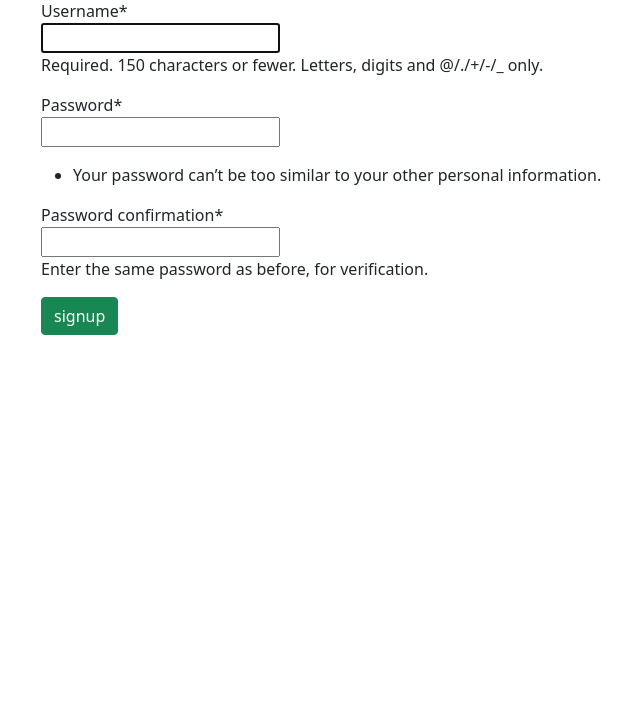
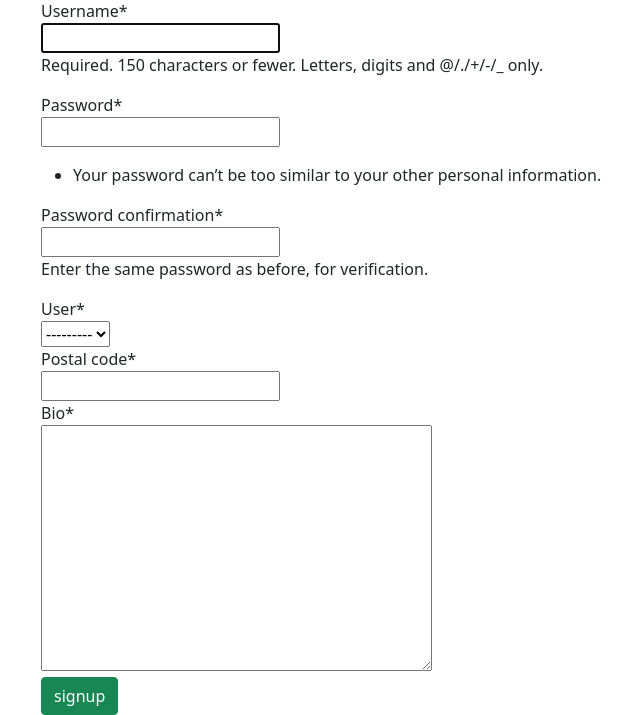
Before and after one commit to mo-shawa/spot, a Django app: page /accounts/signup/ in a window 1280 px wide. Shown: the part 139-854 px from the top of the page, without its empty margins (41-681 px from the left). Before the commit the page ends 474 px from the top, so only its background shows below. Run offline with Django 3.2, Linux system fonts and the light colour scheme; some libraries are stand-ins or nearby versions.

Commit message:
profile and user connection working via admin but not through site forms

```diff
--- a/main_app/forms.py
+++ b/main_app/forms.py
@@ -1,7 +1,12 @@
 from django.forms import ModelForm
-from .models import User, Dog
+from .models import User, Dog, Profile
 
 class UserForm(ModelForm):
     class Meta:
         model = User
         fields = ['username', 'first_name', 'last_name', 'email', 'password' ]
+
+class ProfileForm(ModelForm):
+    class Meta:
+        model = Profile
+        fields = "__all__"
--- a/main_app/models.py
+++ b/main_app/models.py
@@ -3,6 +3,8 @@ from django.urls import reverse
 from datetime import date
 # Import the User
 from django.contrib.auth.models import User
+from django.db.models.signals import post_save
+from django.dispatch import receiver
 # Create your models here.
 
 class Profile(models.Model):
@@ -11,7 +13,14 @@ class Profile(models.Model):
     bio = models.TextField(max_length=250)
     # friends = models.ManyToManyField(Profile)
 
+@receiver(post_save, sender=User)
+def create_user_profile(sender, instance, created, **kwargs):
+    if created:
+        Profile.objects.create(user=instance)
 
+@receiver(post_save, sender=User)
+def save_user_profile(sender, instance, **kwargs):
+    instance.profile.save()
 
 class Dog(models.Model):
     name = models.CharField(max_length=100)
--- a/main_app/templates/registration/signup.html
+++ b/main_app/templates/registration/signup.html
@@ -7,7 +7,8 @@
 {% endif %}
 
 <form method="post" action="{% url 'signup' %}">
-	{% csrf_token %} {{ form|crispy }}
+	{% csrf_token %} {{ user_form|crispy }}
+	{{ profile_form|crispy }}
 	<input type="submit" class="btn btn-success" value="signup" />
 </form>
 
--- a/main_app/views.py
+++ b/main_app/views.py
@@ -5,7 +5,7 @@ from django.contrib.auth import login
 from django.contrib.auth.forms import UserCreationForm
 from django.contrib.auth.decorators import login_required
 from django.contrib.auth.mixins import LoginRequiredMixin
-
+from main_app.forms import ProfileForm
 from main_app.models import Profile
 # Create your views here.
 
@@ -17,21 +17,24 @@ def signup(request):
   if request.method == 'POST':
     # This is how to create a 'user' form object
     # that includes the data from the browser
-    form = UserCreationForm(request.POST)
+    user_form = UserCreationForm(request.POST)
+    profile_form = ProfileForm(request.POST, instance=request.user.profile)
+    if user_form.is_valid() and profile_form.is_valid():
+      user = user_form.save()
+      profile_form.save()
+      login(request, user)
 
-    if form.is_valid():
-      # This will add the user to the database
-      user = form.save()
-      user_id = user.id
-      # This is how we log a user in via code
-      login(request, user)
+      return redirect('')
+
 
       return redirect('profile_create', user_id=user_id )
     else:
       error_message = 'Invalid sign up - try again'
   # A bad POST or a GET request, so render signup.html with an empty form
   form = UserCreationForm()
-  context = {'form': form, 'error_message': error_message}
+  profile_form = ProfileForm()
+
+  context = {'user_form': form, 'profile_form': profile_form, 'error_message': error_message}
   return render(request, 'registration/signup.html', context)
 
 class ProfileCreate(LoginRequiredMixin, CreateView):
```
Also changed, not shown: main_app/templates/home.html (+10 -1 lines), main_app/templates/main_app/profile_form.html (+3 -4 lines), main_app/migrations/0003_auto_20211211_2235.py (added).
